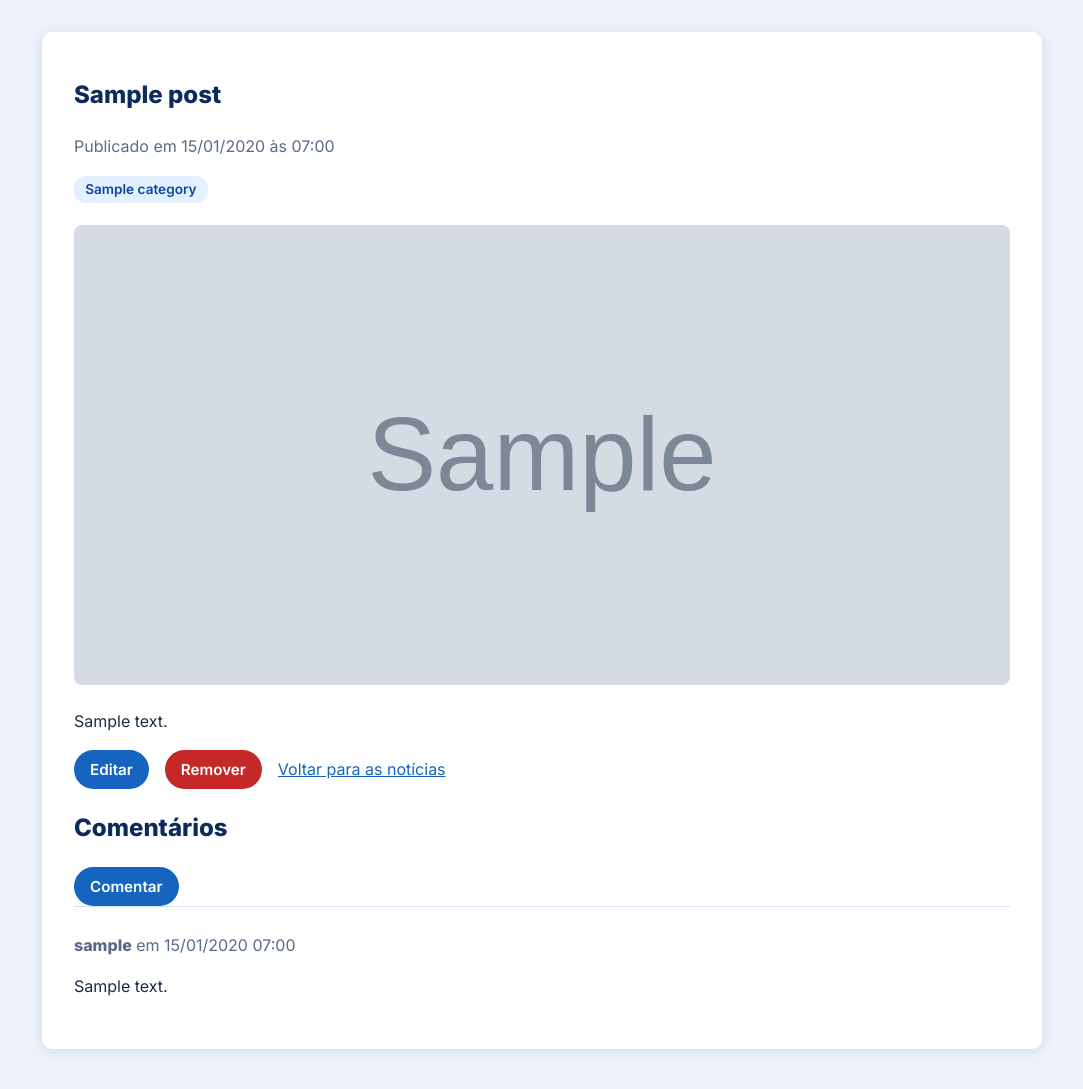
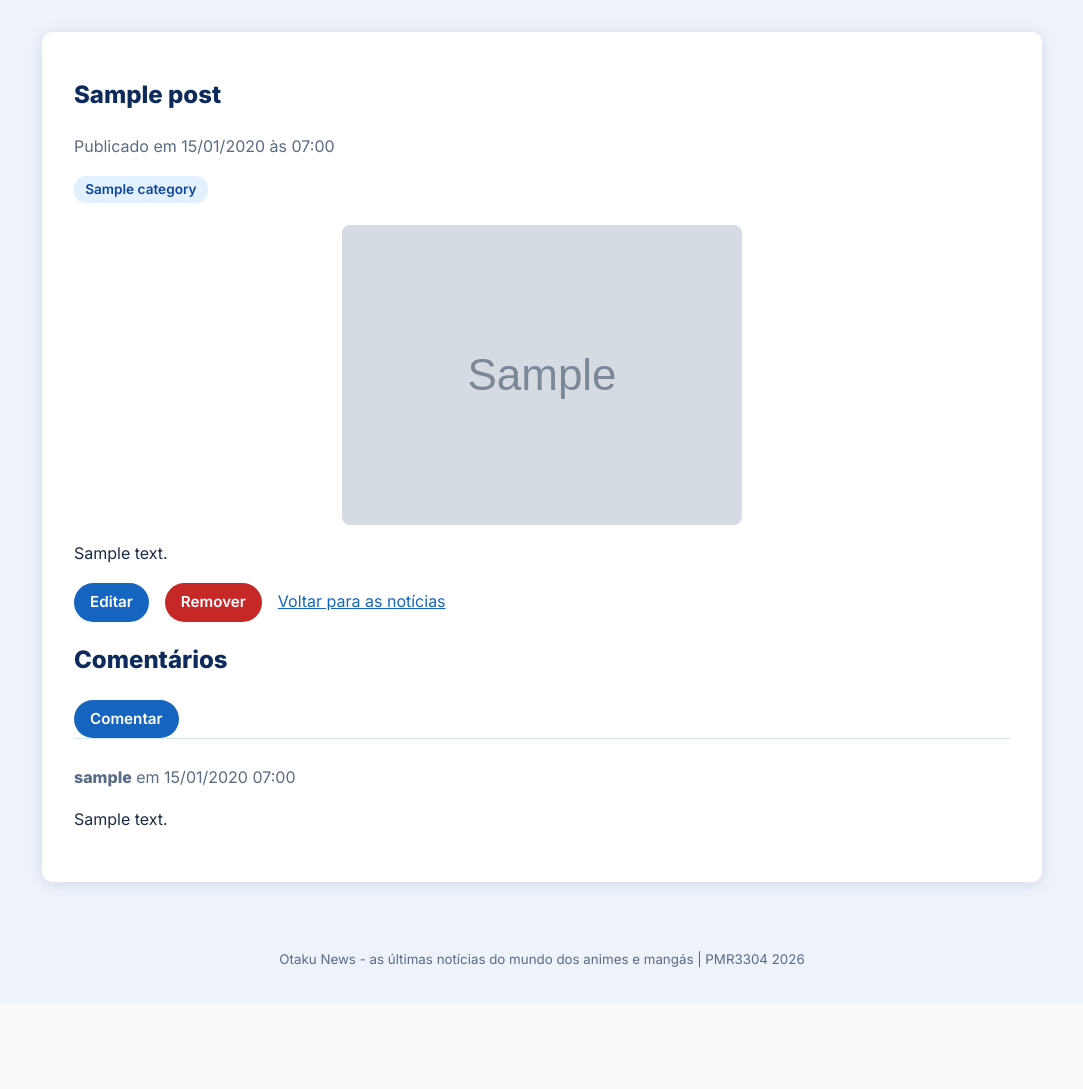
Before and after one commit to Hugao21/ep02, a Django app: page /1/ in a window 1280 px wide. Shown: the part 77-1166 px from the top of the page, without its empty margins (98-1181 px from the left). After the commit the page ends 1045 px from the top, so only its background shows below. Run offline with Django 5.2, Linux system fonts and the light colour scheme; tables that the repository leaves empty hold one stand-in row (values such as "Sample post"); grey boxes marked "Sample" are stand-in pictures.

Commit message:
Centraliza imagens nos cards e na capa sem cortes

```diff
--- a/static/style.css
+++ b/static/style.css
@@ -73,11 +73,13 @@ h2 {
 }
 
 .capa {
-    width: 100%;
-    max-height: 460px;
-    object-fit: cover;
+    display: block;
+    width: auto;
+    height: auto;
+    max-width: 100%;
+    max-height: 480px;
+    margin: 0 auto 1rem;
     border-radius: 8px;
-    margin-bottom: 1rem;
 }
 
 .grade-noticias {
@@ -105,9 +107,12 @@ h2 {
 
 .cartao img,
 .sem-imagem {
+    display: block;
     width: 100%;
-    height: 170px;
-    object-fit: cover;
+    aspect-ratio: 3 / 2;
+    object-fit: contain;
+    object-position: center;
+    background: #e3f0ff;
 }
 
 .sem-imagem {
```
